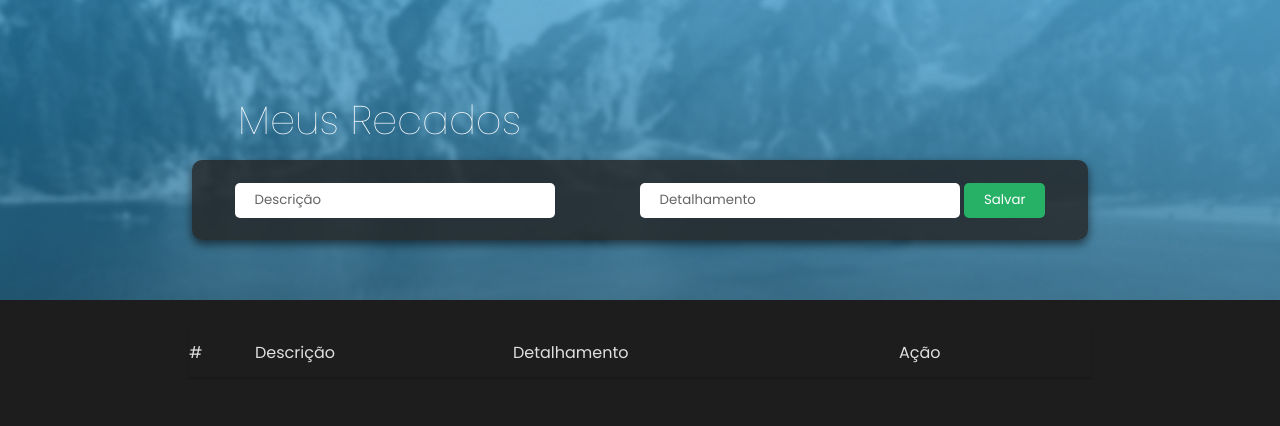
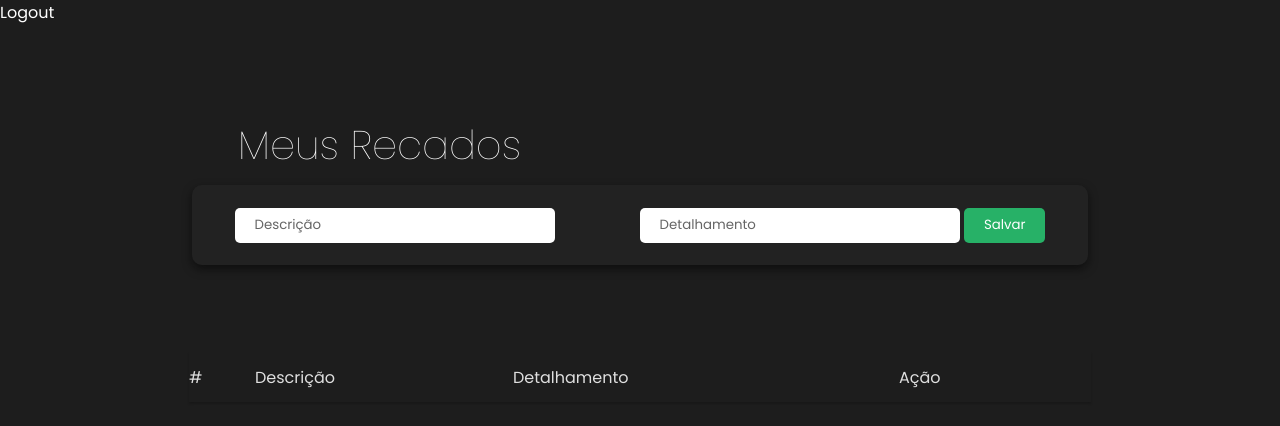
Before and after one commit to diogo-matias/-html-css-js--sistema-de-recados, a website: page src/home.html in a window 1280 px wide. Drawn offline with Linux system fonts and the light colour scheme.

Commit message:
logout button

```diff
--- a/src/home.html
+++ b/src/home.html
@@ -8,8 +8,13 @@
     <title>Sistema de Recados</title>
   </head>
   <body class="body_home">
-    <div class="teste">
+    <div class="backgound">
       <div id="bg"></div>
+
+    </div>
+
+    <a href="./login.html">Logout</a>
+    <div class="logout">
 
     </div>
 
```
